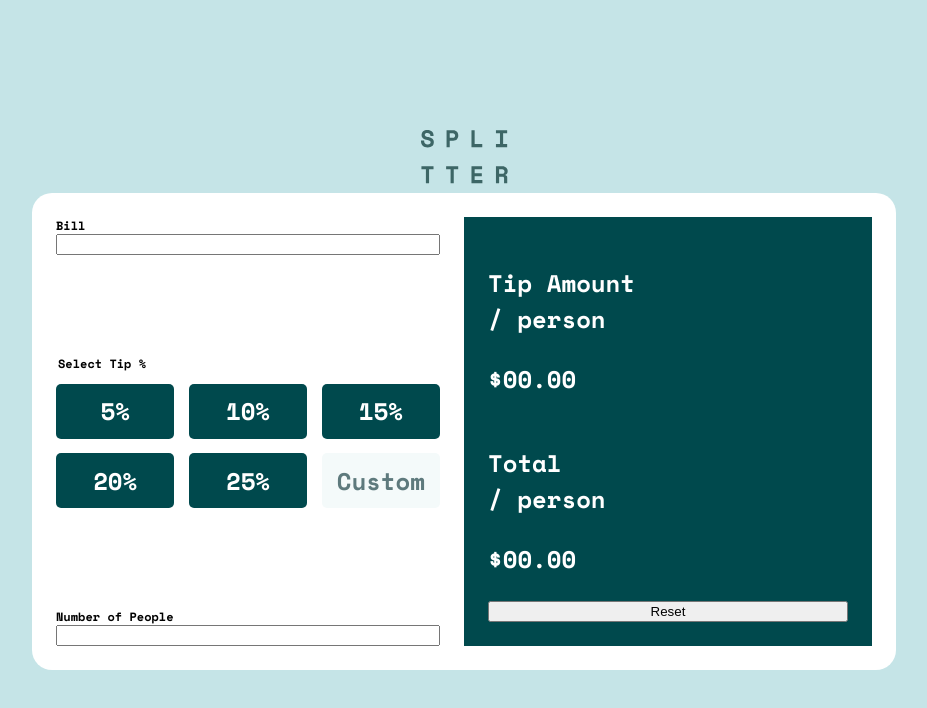
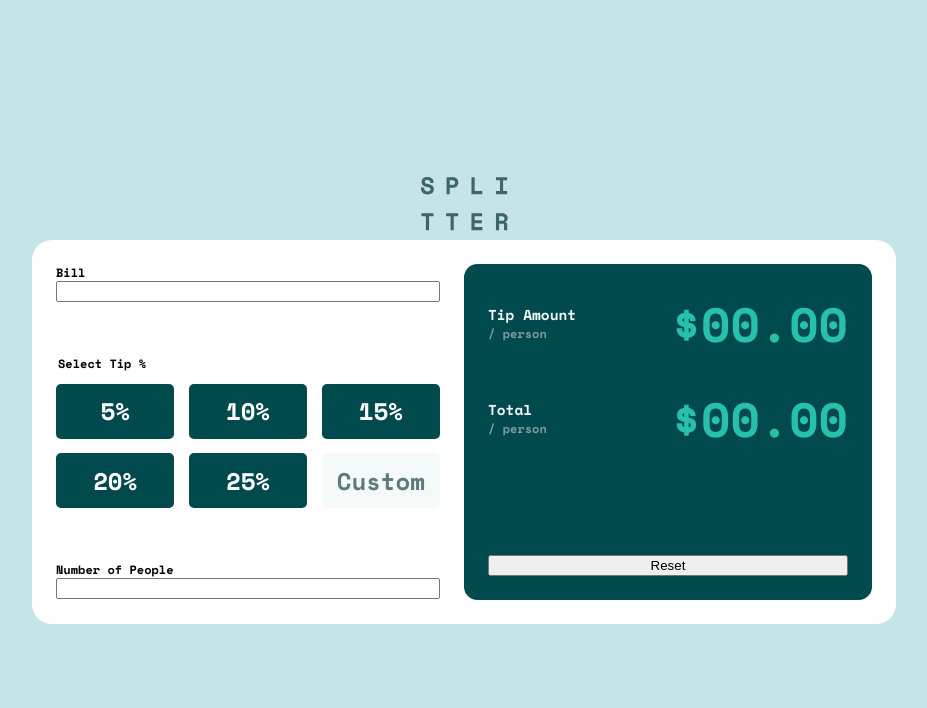
Before and after one commit to astnio/frontend-mentor-tip-calculator-app, a plain HTML site: page index.html in a window 1280 px wide. Shown: the whole page, without its empty margins (176-1103 px from the left). Drawn offline with Linux system fonts and the light colour scheme.

Commit message:
Styled output area

```diff
--- a/index.html
+++ b/index.html
@@ -134,23 +134,25 @@
 			</form>
 
 			<div class="output-container">
-				<div>
-					<p>
-						<span>Tip Amount</span>
-						<br />
-						<span>/ person</span>
-					</p>
-					<p>$00.00</p>
+				<div class="paragraph">
+					<div class="paragraph-title"><p>Tip Amount</p></div>
+					<div class="paragraph-hint"><p>/ person</p></div>
+					<div
+						id="total-tip-per-person"
+						class="total-cost">
+						<p>$00.00</p>
+					</div>
 				</div>
-				<div>
-					<p>
-						<span>Total</span>
-						<br />
-						<span>/ person</span>
-					</p>
-					<p>$00.00</p>
+				<div class="paragraph">
+					<div class="paragraph-title"><p>Total</p></div>
+					<div class="paragraph-hint"><p>/ person</p></div>
+					<div
+						id="total-cost-per-person"
+						class="total-cost">
+						<p>$00.00</p>
+					</div>
 				</div>
-				<button>Reset</button>
+				<button id="btn-reset">Reset</button>
 			</div>
 		</main>
 	</body>
--- a/style.css
+++ b/style.css
@@ -8,6 +8,17 @@
 *::before,
 *::after {
 	box-sizing: border-box;
+}
+
+h1,
+h2,
+h3,
+h4,
+h5,
+h6,
+p {
+	margin: 0;
+	padding: 0;
 }
 
 :root {
@@ -54,6 +65,7 @@ main {
 	background-color: var(--clr-white);
 
 	min-width: 36rem;
+	min-height: 16rem;
 }
 
 /*** Form ***/
@@ -229,15 +241,50 @@ input.frm-tip-choice-input-custom[type='number'] {
 .output-container {
 	display: flex;
 	flex-direction: column;
+	gap: 1rem;
 
 	width: 100%;
 	max-width: 50%;
 
 	padding: 1rem;
 
-	border-radius: calc(var(--border-radius) / 1.5);
+	border-radius: calc(var(--border-radius-general) / 1.5);
 
 	background-color: var(--clr-cyan-400);
 
 	color: var(--clr-white);
 }
+
+.paragraph {
+	display: grid;
+	grid-template-columns: 1fr auto;
+	align-items: end;
+}
+
+.paragraph-title {
+	font-size: 0.6rem;
+	color: var(--clr-cyan-50);
+
+	margin: 0;
+	padding: 0;
+}
+
+.paragraph-hint {
+	align-self: self-start;
+	font-size: 0.5rem;
+	color: var(--clr-cyan-200);
+
+	margin: 0;
+	padding: 0;
+}
+
+.total-cost {
+	grid-column: 2;
+	grid-row: 1 / span 2;
+	font-size: 2rem;
+	color: var(--clr-primary);
+}
+
+#btn-reset {
+	margin-top: auto;
+}
```
